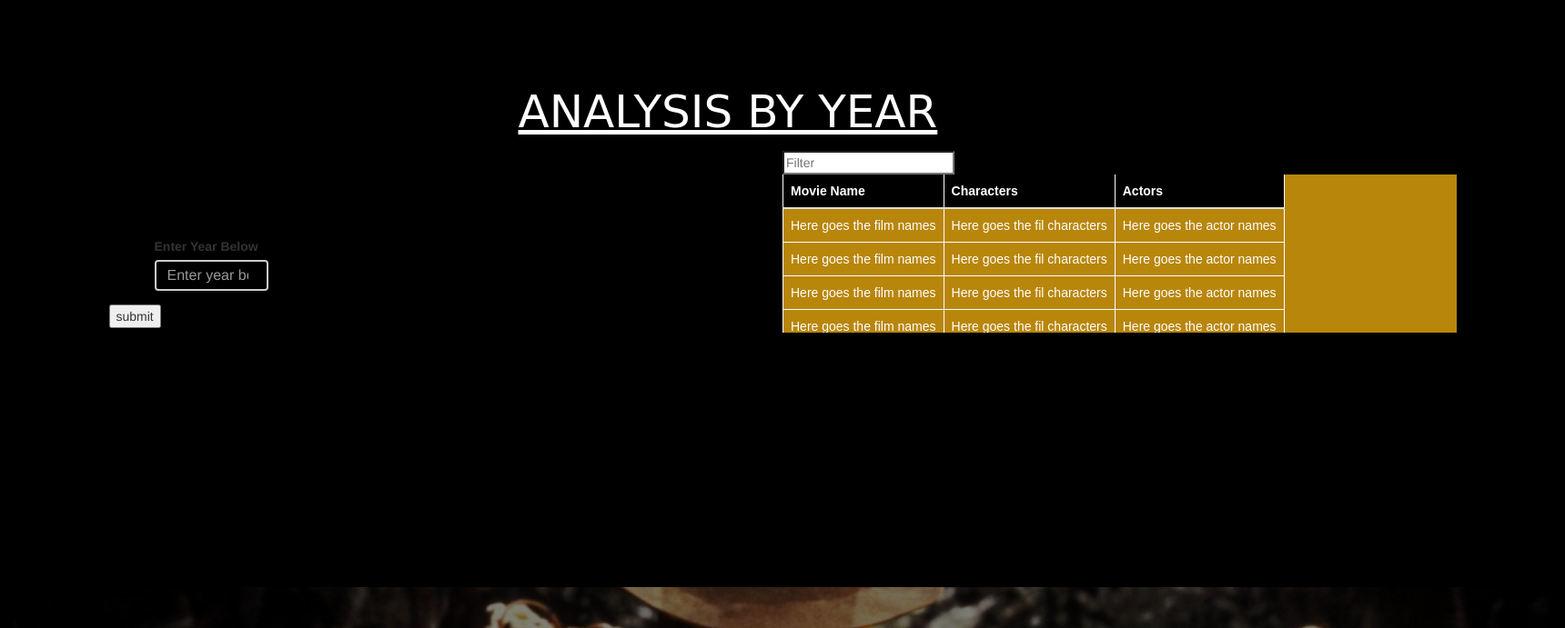
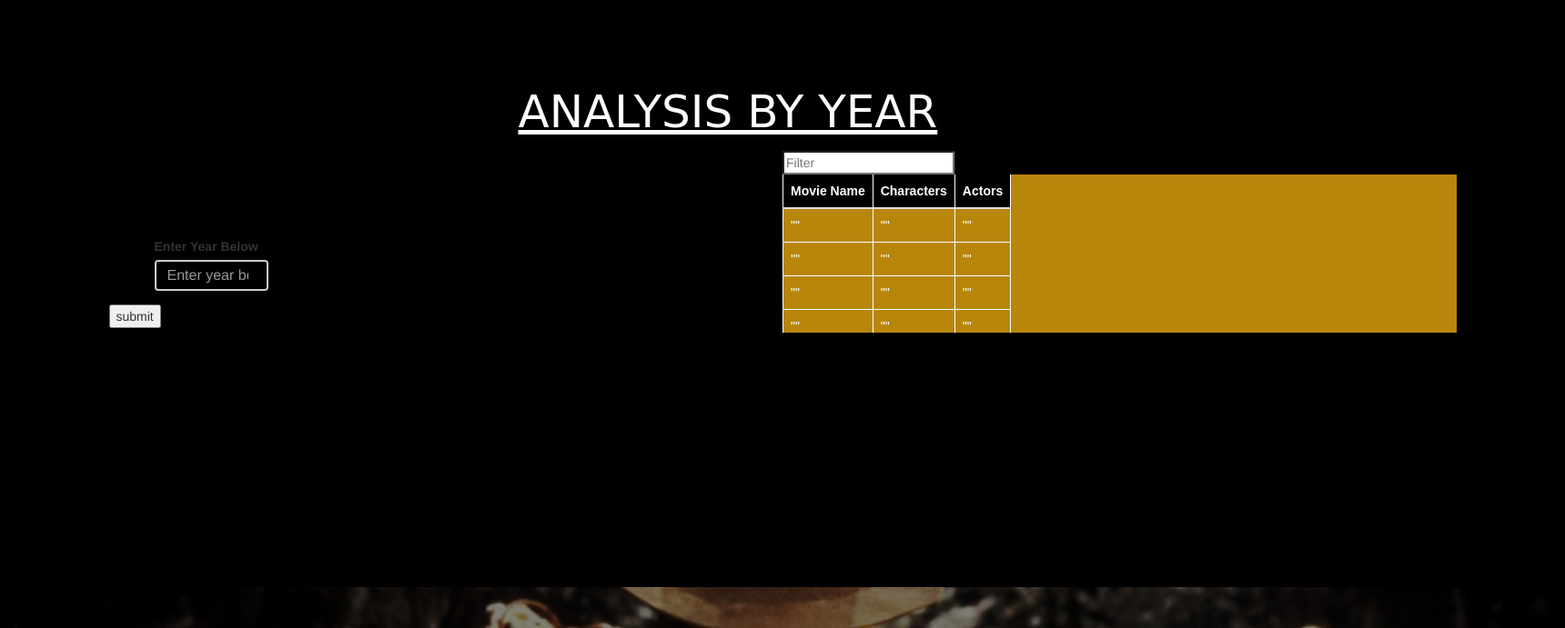
Before and after one commit to DZweiback/Say-My-Name-Say-My-Name, a Flask app: page / in a window 1720 px wide. Shown: the part 2855-3546 px from the top of the page at 91% size. Run offline with Flask 2, Linux system fonts and the light colour scheme; some libraries are stand-ins or nearby versions.

Commit message:
web- updates

```diff
--- a/templates/main2.html
+++ b/templates/main2.html
@@ -125,46 +125,46 @@
 
                             <tr>
                                 <td>
-                                    Here goes the film names
+                                    ""
                                 </td>
                                 <td>
-                                    Here goes the fil characters
+                                    ""
                                 </td>
                                 <td>
-                                    Here goes the actor names
+                                    ""
                                 </td>
                             </tr>
                             <tr>
                                     <td>
-                                        Here goes the film names
+                                        ""
                                     </td>
                                     <td>
-                                        Here goes the fil characters
+                                        ""
                                     </td>
                                     <td>
-                                        Here goes the actor names
+                                        ""
                                     </td>
                                 </tr>
                                 <tr>
                                         <td>
-                                            Here goes the film names
+                                            ""
                                         </td>
                                         <td>
-                                            Here goes the fil characters
+                                            ""
                                         </td>
                                         <td>
-                                            Here goes the actor names
+                                            ""
                                         </td>
                                     </tr>
                                     <tr>
                                             <td>
-                                                Here goes the film names
+                                                ""
                                             </td>
                                             <td>
-                                                Here goes the fil characters
+                                                ""
                                             </td>
                                             <td>
-                                                Here goes the actor names
+                                                ""
                                             </td>
                                         </tr>
                                     </tbody>
```
